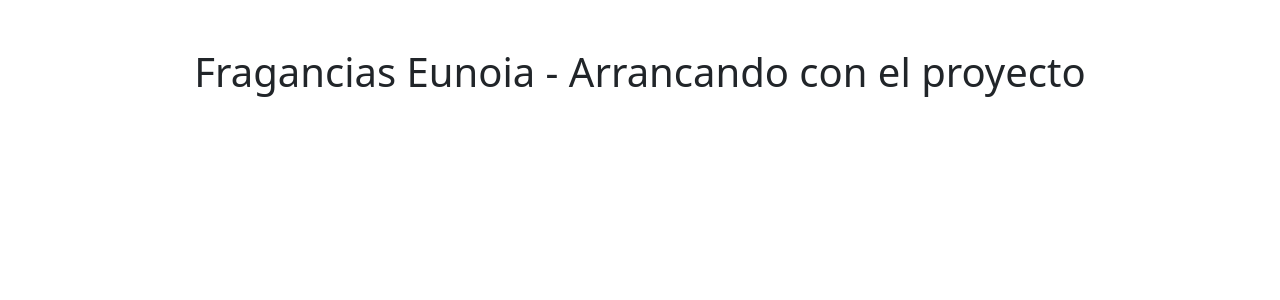
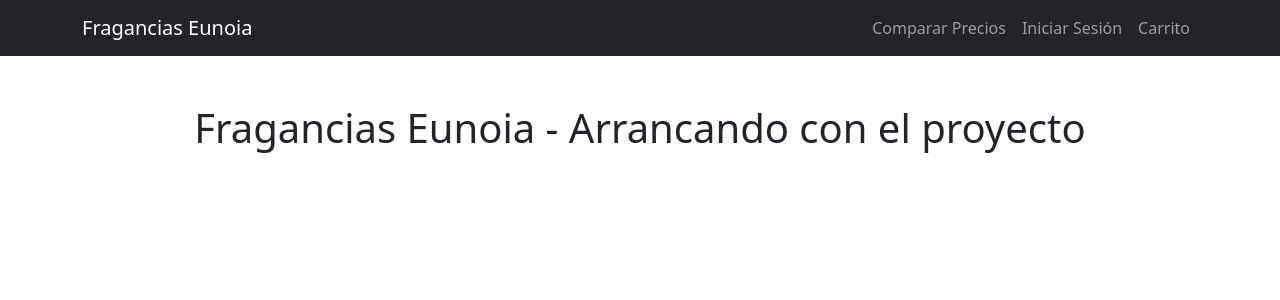
Before and after one commit to SeguraMorena07/Front-PerfumesEunoia, a React (Create React App) app: page / in a window 1280 px wide. Shown: the top 300 px of the page. Built offline with nearby package versions, Linux system fonts and the light colour scheme.

Commit message:
Agregar NavbarComponent y configurar estilos iniciales

```diff
--- a/src/App.js
+++ b/src/App.js
@@ -1,14 +1,13 @@
 import React from 'react';
 import './App.css';
+import NavbarComponent from './components/NavbarComponent';
 
 function App() {
   return (
     <div className="App">
-
-      {/* COMPONENTE DE BARRA DE NAVEGACIÓN (Navbar) */}
+      <NavbarComponent />
 
       <main className="container my-5">
-        {/* Aquí irán los Listados de Productos y el resto de la lógica */}
         <h1>Fragancias Eunoia - Arrancando con el proyecto</h1>
       </main>
 
--- /dev/null
+++ b/src/components/NavbarComponent.js
@@ -0,0 +1,23 @@
+import React from 'react';
+import { Navbar, Nav, Container } from 'react-bootstrap';
+
+const NavbarComponent = () => {
+  return (
+    <Navbar bg="dark" variant="dark" expand="lg">
+      <Container>
+        <Navbar.Brand href="#home">Fragancias Eunoia</Navbar.Brand>
+        <Navbar.Toggle aria-controls="basic-navbar-nav" />
+        <Navbar.Collapse id="basic-navbar-nav">
+          <Nav className="ms-auto">
+            {/* Enlaces del diagrama */}
+            <Nav.Link href="#compare">Comparar Precios</Nav.Link>
+            <Nav.Link href="#login">Iniciar Sesión</Nav.Link>
+            <Nav.Link href="#cart">Carrito</Nav.Link>
+          </Nav>
+        </Navbar.Collapse>
+      </Container>
+    </Navbar>
+  );
+};
+
+export default NavbarComponent;
```
